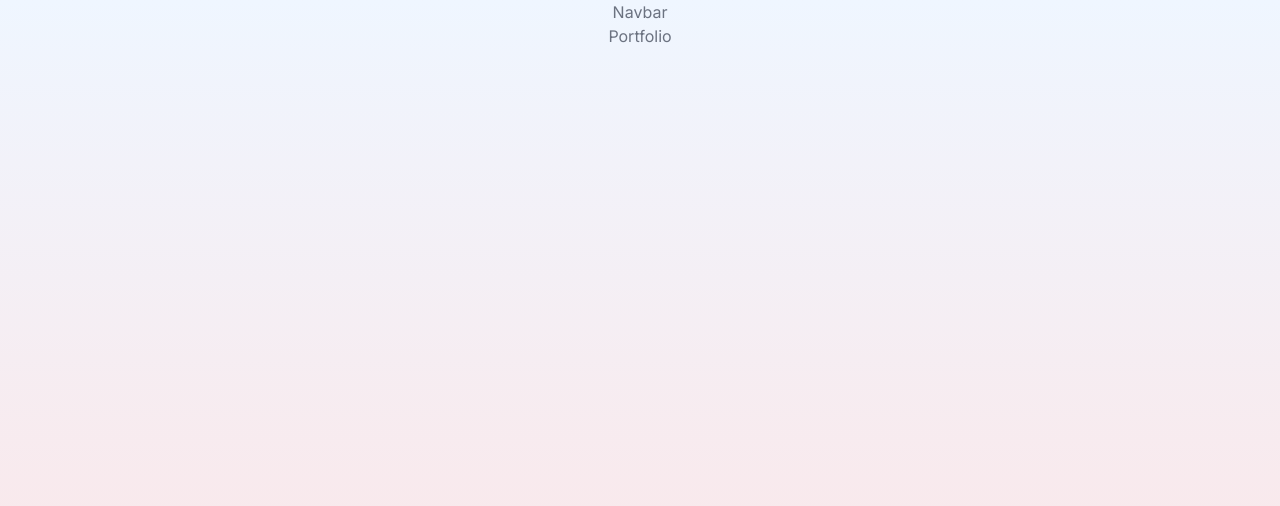
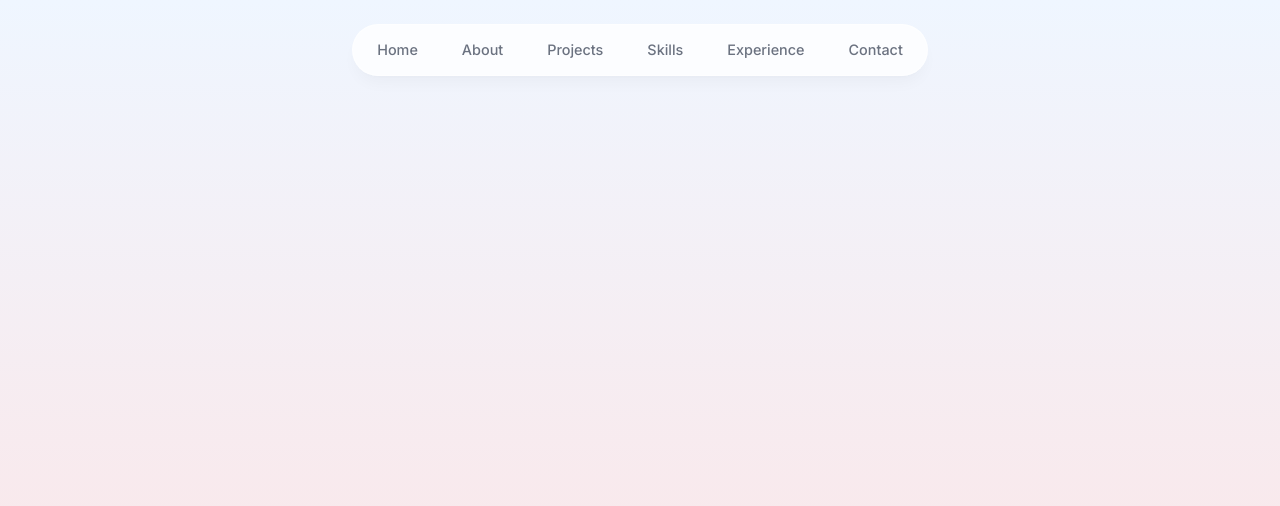
Before and after one commit to AbhaySingh5349/portfolio, a Next.js app: page / in a window 1280 px wide. Shown: the top 506 px of the page. Built offline with nearby package versions, Linux system fonts and the light colour scheme.

Commit message:
added nav bar with framer motion animation

```diff
--- a/app/layout.tsx
+++ b/app/layout.tsx
@@ -21,7 +21,7 @@ export default function RootLayout({
   return (
     <html lang="en">
       <body
-        className={`${inter.className} w-screen h-screen bg-gradient-to-b from-blue-50 to-red-100 flex-col text-gray-500`}
+        className={`${inter.className} w-screen h-screen bg-gradient-to-b from-blue-50 to-red-100 relative text-gray-500`}
       >
         <Navbar />
         {children}
--- a/app/page.tsx
+++ b/app/page.tsx
@@ -1,7 +1,7 @@
 import React from 'react';
 
 const Home = () => {
-  return <div className="flex-center">Portfolio</div>;
+  return <div className=""></div>;
 };
 
 export default Home;
--- a/components/navbar.tsx
+++ b/components/navbar.tsx
@@ -1,7 +1,45 @@
+'use client';
+
 import React from 'react';
 
+import { motion } from 'framer-motion'; // uses useEfeect under the hood
+
+import { links } from '@/lib';
+import Link from 'next/link';
+
+// relative class for z index to work
+// -translate to pull back navbar to exact center of page
+
 const Navbar = () => {
-  return <div className="flex-center">Navbar</div>;
+  return (
+    <header className="z-10 relative bg-slate-400">
+      <motion.div
+        className="fixed top-2 left-1/2 -translate-x-1/2 h-[6.5rem] w-11/12 rounded-none border
+                    border-white border-opacity-40 bg-white bg-opacity-80 shadow-lg shadow-black/[0.03]
+                      backdrop-blur-[0.5rem] sm:top-6 sm:h-[3.25rem] sm:w-[36rem] sm:rounded-full"
+        initial={{ y: -100, x: '-50%', opacity: 0 }} // since we are over-riding other animations, so to add effect same as -translate-x-1/2, we added x:'-50%'
+        animate={{ y: 0, x: '-50%', opacity: 1 }}
+      />
+
+      <nav className="flex fixed top-[0.15rem] left-1/2 h-24 -translate-x-1/2 py-2 sm:top-[1.7rem] sm:h-[initial] sm:py-0">
+        <ul
+          className="flex w-[22rem] flex-wrap items-center justify-center gap-y-1 text-[0.9rem] font-medium text-gray-500
+                    sm:w-[initial] sm:flex-nowrap sm:gap-5"
+        >
+          {links.map((link: any) => (
+            <motion.li
+              key={link.hash}
+              className="flex items-center justify-center p-3 hover:text-gray-950"
+              initial={{ y: -100, opacity: 0 }}
+              animate={{ y: 0, opacity: 1 }}
+            >
+              <Link href={link.hash}>{link.name}</Link>
+            </motion.li>
+          ))}
+        </ul>
+      </nav>
+    </header>
+  );
 };
 
 export default Navbar;
--- a/lib/data.ts
+++ b/lib/data.ts
@@ -7,7 +7,7 @@ import { TbBinaryTree } from 'react-icons/tb';
 
 import dev_overflow from '@/public/dev_overflow.png';
 import airbnb from '@/public/airbnb.png';
-import messenger_app from '@public/messenger_app.png';
+// import messenger_app from '@public/messenger_app.png';
 
 export const links = [
   {
@@ -99,12 +99,12 @@ export const projectsData = [
     ],
     imageUrl: airbnb,
   },
-  {
-    title: 'Messenger App',
-    description: `Developed an Android application where users can chat and exchanges multi-media messages`,
-    tags: ['Java', 'Android SDK'],
-    imageUrl: messenger_app,
-  },
+  // {
+  //   title: 'Messenger App',
+  //   description: `Developed an Android application where users can chat and exchanges multi-media messages`,
+  //   tags: ['Java', 'Android SDK'],
+  //   imageUrl: messenger_app,
+  // },
 ] as const;
 
 export const skillsData = [
--- /dev/null
+++ b/lib/index.ts
@@ -0,0 +1 @@
+export * from './data';
--- a/package.json
+++ b/package.json
@@ -14,6 +14,7 @@
     "eslint-plugin-n": "^16.6.2",
     "eslint-plugin-promise": "^6.1.1",
     "eslint-plugin-tailwindcss": "^3.14.3",
+    "framer-motion": "^11.0.8",
     "next": "14.1.3",
     "prettier": "^3.2.5",
     "react": "^18",
```
Also changed, not shown: libraries.txt, 1 other file (tests, documents, lock files or other folders).
